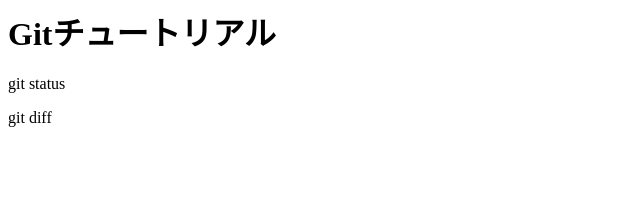
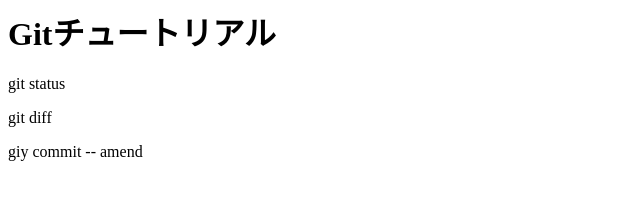
Before and after one commit to natsumeyuya/git_tutorial, a plain HTML site: page index.html in a window 1280 px wide. Shown: the whole page, without its empty margins (0-640 px from the left). Drawn offline with Linux system fonts and the light colour scheme.

Commit message:
git commit --amendを追記

```diff
--- a/index.html
+++ b/index.html
@@ -1,3 +1,4 @@
 <h1>Gitチュートリアル</h1>
 <p>git status</p>
 <p>git diff</p>
+<p>giy commit -- amend</p>
```
